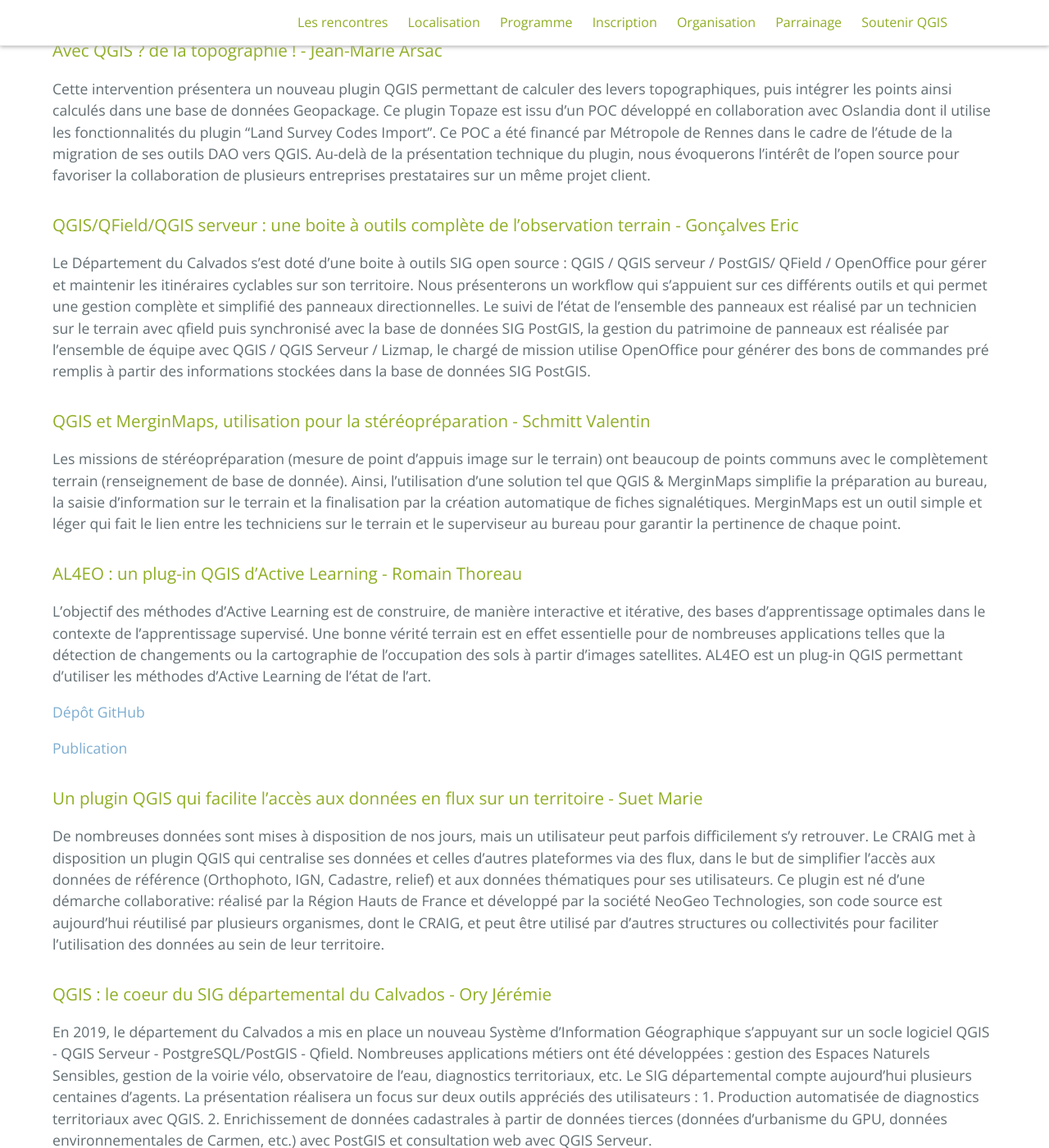
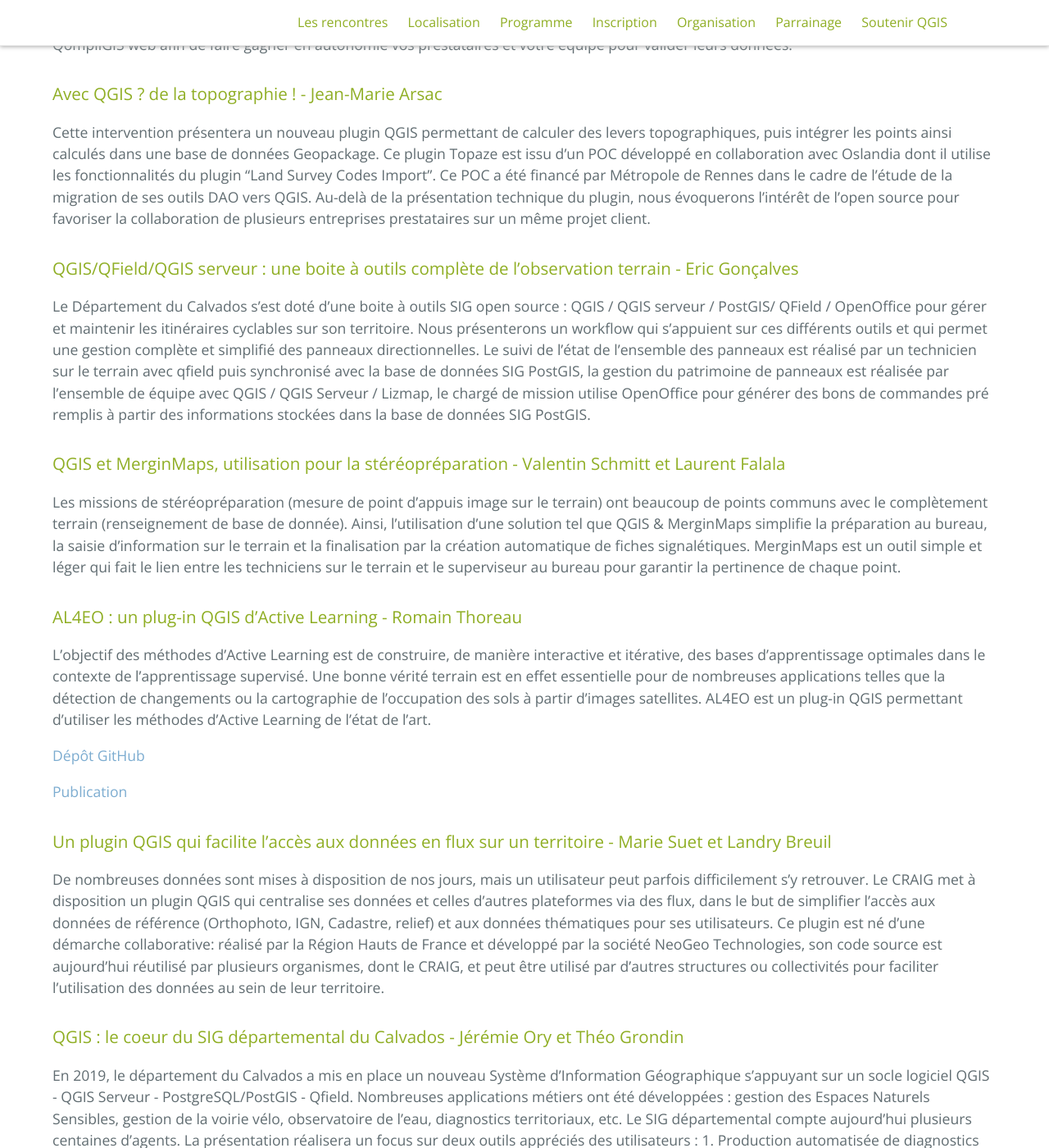
Before and after one commit to OSGeo-fr/QGIS-conf-fr-website, a Jekyll site: the page built from z20_programme.md, in a window 1280 px wide and 1400 px high, scrolled down 1988 px. Shown: the whole window at 82% size. Built offline with Jekyll 4.4.1, drawn with Linux system fonts in a browser that asks for light colours; some of the changed text lies outside the part shown.

Commit message:
ajout des co-présentateurs

```diff
--- a/z20_programme.md
+++ b/z20_programme.md
@@ -29,8 +29,8 @@ A paraître
         <tr class="atelier">
             <td><b>09h30 - 12h00</b><br><a href="#qgis-et-postgis--trucs-et-astuces---julien-cabieces-oslandia">QGIS et PostGIS : Trucs et astuces - Julien Cabieces (Oslandia)</a></td>
             <td><b>09h30 - 12h00</b><br><a href="#publication-sur-le-web-dun-projet-qgis-avec-la-solution-opensource-lizmap---etienne-trimaille-3liz">Publication sur le web d’un projet QGIS avec la solution opensource Lizmap - Etienne Trimaille (3Liz)</a></td>
-            <td><b>09h30 - 12h00</b><br><a href="#création-de-tableaux-de-bord-dynamiques-dans-qgis---robin-bonnefoy-fredon-occitanie">Création de tableaux de bord dynamiques dans QGIS - Robin Bonnefoy (FREDON Occitanie)</a></td>
-            <td><b>09h30 - 12h00</b><br><a href="#a-la-découverte-des-données-lidar-hd--vers-une-cartographie-3d-france-entière---sedant-olivia-ign">A la découverte des données Lidar HD : vers une cartographie 3D France entière - Sedant Olivia (IGN)</a></td>
+            <td><b>09h30 - 12h00</b><br><a href="#création-de-tableaux-de-bord-dynamiques-dans-qgis---robin-bonnefoy-fredon-occitanie">Création de tableaux de bord dynamiques dans QGIS - Robin Bonnefoy et Émilie Algans (FREDON Occitanie)</a></td>
+            <td><b>09h30 - 12h00</b><br><a href="#a-la-découverte-des-données-lidar-hd--vers-une-cartographie-3d-france-entière---terry-moreau-ign">A la découverte des données Lidar HD : vers une cartographie 3D France entière - Terry Moreau (IGN)</a></td>
             <td><b>09h30 - 12h00</b><br><a href="#débuter-avec-le-modeleur-graphique-de-qgis---marjorie-fangain-keolis">Débuter avec le modeleur graphique de QGIS - Marjorie Fangain (KEOLIS)</a></td>
             <td><b>09h30 - 12h00</b><br><a href="#initation-à-qgis---nicolas-roelandt-université-gustave-eiffel">Initiation à QGIS - Nicolas Roelandt (Université Gustave Eiffel)</a></td>
          </tr>
@@ -67,8 +67,8 @@ A paraître
     </tr>
     <tr class="pair">
       <td>09:55</td>
-      <td><a href="#qompligis-les-nouveautés-vers-une-version-web----bré-vincent">QompliGIS, les nouveautés, vers une version web ...</a></td>
-      <td>Vincent Bré (Oslandia)</td>
+      <td><a href="#qompligis-les-nouveautés-vers-une-version-web----vincent-bré-et-gwendoline-andres">QompliGIS, les nouveautés, vers une version web ...</a></td>
+      <td>Vincent Bré et Gwendoline Andres (Oslandia)</td>
     </tr>
     <tr class="impair">
       <td>10:20</td>
@@ -82,13 +82,13 @@ A paraître
     </tr>
     <tr class="impair">
       <td>11:10</td>
-      <td><a href="#qgisqfieldqgis-serveur--une-boite-à-outils-complète-de-lobservation-terrain---gonçalves-eric">QGIS/QField/QGIS serveur : une boite à outils complète de l’observation terrain</a></td>
+      <td><a href="#qgisqfieldqgis-serveur--une-boite-à-outils-complète-de-lobservation-terrain---eric-gonçalves">QGIS/QField/QGIS serveur : une boite à outils complète de l’observation terrain</a></td>
       <td>Théo Grondin (Conseil Départemental du Calvados)</td>
     </tr>
     <tr class="pair">
       <td>11:35</td>
-      <td><a href="#qgis-et-merginmaps-utilisation-pour-la-stéréopréparation---schmitt-valentin">QGIS et MerginMaps, utilisation pour la stéréopréparation</a></td>
-      <td>Schmitt Valentin (IGN FI)</td>
+      <td><a href="#qgis-et-merginmaps-utilisation-pour-la-stéréopréparation---valentin-schmitt-et-laurent-falala">QGIS et MerginMaps, utilisation pour la stéréopréparation</a></td>
+      <td>Schmitt Valentin et Laurent Falala (IGN FI)</td>
     </tr>
     <tr class="impair">
       <td>12:00</td>
@@ -102,17 +102,17 @@ A paraître
     </tr>
     <tr class="impair">
       <td>14:00</td>
-      <td><a href="#un-plugin-qgis-qui-facilite-laccès-aux-données-en-flux-sur-un-territoire---suet-marie">Un plugin QGIS qui facilite l'accès aux données en flux sur un territoire</a></td>
-      <td>Marie Suet (CRAIG)</td>
+      <td><a href="#un-plugin-qgis-qui-facilite-laccès-aux-données-en-flux-sur-un-territoire---marie-suet-et-landry-breuil">Un plugin QGIS qui facilite l'accès aux données en flux sur un territoire</a></td>
+      <td>Marie Suet et Landry Breuil (CRAIG)</td>
     </tr>
     <tr class="pair">
       <td>14:25</td>
-      <td><a href="#qgis--le-coeur-du-sig-départemental-du-calvados---ory-jérémie">QGIS : le coeur du SIG départemental du Calvados</a></td>
-      <td>Jérémie Ory (Département du Calvados)</td>
+      <td><a href="#qgis--le-coeur-du-sig-départemental-du-calvados---jérémie-ory-et-théo-grondin">QGIS : le coeur du SIG départemental du Calvados</a></td>
+      <td>Jérémie Ory et Théo Grondin (Département du Calvados)</td>
     </tr>
     <tr class="impair">
       <td>14:50</td>
-      <td><a href="#qgis-au-coeur-du-système-dinformation-naturaliste-de-martinique---douchin-mickaël">QGIS au coeur du Système d'Information Naturaliste de Martinique</a></td>
+      <td><a href="#qgis-au-coeur-du-système-dinformation-naturaliste-de-martinique---mickaël-douchin">QGIS au coeur du Système d'Information Naturaliste de Martinique</a></td>
       <td>Mickaël Douchin (3Liz)</td>
     </tr>
     <tr class="pair">
@@ -127,8 +127,8 @@ A paraître
     </tr>
     <tr class="pair">
       <td>16:05</td>
-      <td><a href="#qgis-plugin--plui-versionning----bruno-defrance">QGIS Plugin: PLU(i) versionning</a></td>
-      <td>Bruno Defrance (Grenoble Alpes Métropole)</td>
+      <td><a href="#qgis-plugin--plui-versionning----bruno-defrance-et-eric-vinouze">QGIS Plugin: PLU(i) versionning</a></td>
+      <td>Bruno Defrance (Grenoble Alpes Métropole) et Eric Vinouze (AURG)</td>
     </tr>
     <tr class="impair">
       <td>16:30</td>
@@ -245,7 +245,7 @@ Présentation (histoire du développement, théorie rapide, cas pratiques & dév
 ---------------------------------------
 ## Programme détaillé des conférences
 
-### QompliGIS, les nouveautés, vers une version web ... - Bré Vincent
+### QompliGIS, les nouveautés, vers une version web ... - Vincent Bré et Gwendoline Andres
 
 De nombreux services font appel à des prestataires pour réaliser leurs plans. Une fois la numérisation effectuée et livrée, le client doit s’assurer de la conformité des données avant de les intégrer dans son SIG. Initialement c'est pour répondre à cette problématique du monde de la topographie qu'Oslandia a développé le plugin QompliGIS. Toutefois, la vérification des données s'inscrit dans tout secteur d'activité. En effet, ce plugin a pour objectif de proposer un moyen simple de vérifier si la structure d’un jeu de données est conforme avec la structure d’un jeu de données de référence. Nous allons présenter les nouvelles fonctionnalités de cette année et, en avant première, QompliGIS web afin de faire gagner en autonomie vos prestataires et votre équipe pour valider leurs données.
 
@@ -253,11 +253,11 @@ De nombreux services font appel à des prestataires pour réaliser leurs plans.
 
 Cette intervention présentera un nouveau plugin QGIS permettant de calculer des levers topographiques, puis intégrer les points ainsi calculés dans une base de données Geopackage. Ce plugin Topaze est issu d'un POC développé en collaboration avec Oslandia dont il utilise les fonctionnalités du plugin "Land Survey Codes Import". Ce POC a été financé par Métropole de Rennes dans le cadre de l'étude de la migration de ses outils DAO vers QGIS. Au-delà de la présentation technique du plugin, nous évoquerons l'intérêt de l'open source pour favoriser la collaboration de plusieurs entreprises prestataires sur un même projet client.
 
-### QGIS/QField/QGIS serveur : une boite à outils complète de l’observation terrain - Gonçalves Eric
+### QGIS/QField/QGIS serveur : une boite à outils complète de l’observation terrain - Eric Gonçalves
 
 Le Département du Calvados s’est doté d’une boite à outils SIG open source : QGIS / QGIS serveur / PostGIS/ QField / OpenOffice pour gérer et maintenir les itinéraires cyclables sur son territoire. Nous présenterons un workflow qui s’appuient sur ces différents outils et qui permet une gestion complète et simplifié des panneaux directionnelles. Le suivi de l’état de l’ensemble des panneaux est réalisé par un technicien sur le terrain avec qfield puis synchronisé avec la base de données SIG PostGIS, la gestion du patrimoine de panneaux est réalisée par l’ensemble de équipe avec QGIS / QGIS Serveur / Lizmap, le chargé de mission utilise OpenOffice pour générer des bons de commandes pré remplis à partir des informations stockées dans la base de données SIG PostGIS.
 
-### QGIS et MerginMaps, utilisation pour la stéréopréparation - Schmitt Valentin
+### QGIS et MerginMaps, utilisation pour la stéréopréparation - Valentin Schmitt et Laurent Falala
 
 Les missions de stéréopréparation (mesure de point d'appuis image sur le terrain) ont beaucoup de points communs avec le complètement terrain (renseignement de base de donnée). Ainsi, l'utilisation d'une solution tel que QGIS & MerginMaps simplifie la préparation au bureau, la saisie d'information sur le terrain et la finalisation par la création automatique de fiches signalétiques. MerginMaps est un outil simple et léger qui fait le lien entre les techniciens sur le terrain et le superviseur au bureau pour garantir la pertinence de chaque point.
 
@@ -269,15 +269,15 @@ L'objectif des méthodes d'Active Learning est de construire, de manière intera
 
 <a href="https://ieeexplore.ieee.org/document/9774342">Publication</a>
 
-### Un plugin QGIS qui facilite l'accès aux données en flux sur un territoire - Suet Marie
+### Un plugin QGIS qui facilite l'accès aux données en flux sur un territoire - Marie Suet et Landry Breuil
 
 De nombreuses données sont mises à disposition de nos jours, mais un utilisateur peut parfois difficilement s'y retrouver. Le CRAIG met à disposition un plugin QGIS qui centralise ses données et celles d'autres plateformes via des flux, dans le but de simplifier l'accès aux données de référence (Orthophoto, IGN, Cadastre, relief) et aux données thématiques pour ses utilisateurs. Ce plugin est né d'une démarche collaborative: réalisé par la Région Hauts de France et développé par la société NeoGeo Technologies, son code source est aujourd'hui réutilisé par plusieurs organismes, dont le CRAIG, et peut être utilisé par d'autres structures ou collectivités pour faciliter l'utilisation des données au sein de leur territoire.
 
-### QGIS : le coeur du SIG départemental du Calvados - Ory Jérémie
+### QGIS : le coeur du SIG départemental du Calvados - Jérémie Ory et Théo Grondin
 
 En 2019, le département du Calvados a mis en place un nouveau Système d'Information Géographique s’appuyant sur un socle logiciel QGIS - QGIS Serveur - PostgreSQL/PostGIS - Qfield. Nombreuses applications métiers ont été développées : gestion des Espaces Naturels Sensibles, gestion de la voirie vélo, observatoire de l’eau, diagnostics territoriaux, etc. Le SIG départemental compte aujourd’hui plusieurs centaines d’agents. La présentation réalisera un focus sur deux outils appréciés des utilisateurs : 1. Production automatisée de diagnostics territoriaux avec QGIS. 2. Enrichissement de données cadastrales à partir de données tierces (données d’urbanisme du GPU, données environnementales de Carmen, etc.) avec PostGIS et consultation web avec QGIS Serveur.
 
-#### QGIS au coeur du Système d'Information Naturaliste de Martinique - Douchin Mickaël
+#### QGIS au coeur du Système d'Information Naturaliste de Martinique - Mickaël Douchin
 
 Dans le cadre de l’Observatoire martiniquais de la biodiversité (OMB), le Parc Naturel Régional de Martinique a souhaité mettre en place un outil Open Source facilitant la mutualisation et la valorisation des connaissances naturalistes sur le territoire Martiniquais. Cet outil devait s'inscrire dans le Système d’information Nature et Paysage (SINP) du Ministère de l’Environnement. La solution retenue et déployée est centrée sur QGIS. L'objectif de cette présentation est de présenter l'éco-système QGIS permettant de mettre en oeuvre un Système d'Information Géographique le plus complet possible : Gestion de données (QGIS), Saisie terrain (Qfield), valorisation et publication web (Lizmap) ; en s'appuyant sur l'expérience du PNR Martinique.
 
@@ -285,7 +285,7 @@ Dans le cadre de l’Observatoire martiniquais de la biodiversité (OMB), le Par
 
 L’Etablissement public Loire est un syndicat mixte (EPTB) composé de soixante collectivités (Régions, Départements et Intercommunalités) et d'une soixantaine d'agents.  Les données métiers de l'Etablissement sont stockées dans une Base de données PostgreSQL/PostGIS et sont utilisées par une quarantaine d'agents, essentiellement via QGIS.  Jusqu'en 2022 QGIS était installé manuellement et paramétré à l'identique sur les postes utilisateurs. Un système de déploiement en masse sur l'ensemble des postes a été mis en place permettant de maintenir les versions à jour à de personnaliser les paramètres selon le profil utilisateur.  Cette présentation propose de détailler les outils et la méthodologie mis en place pour industrialiser le déploiement et la mise à jour de QGIS sur le parc.
 
-### QGIS Plugin : PLU(i) versionning -  Bruno Defrance
+### QGIS Plugin : PLU(i) versionning -  Bruno Defrance et Eric Vinouze
 
 Grenoble-Alpes-Métropole, l'Agence d'urbanisme de la région grenobloise et Oslandia développent actuellement un plugin QGIS pour faciliter le suivi de numérisation des PLU(i) dans un environnement PostgreSQL. Basé sur le standard CNIG, cet outil permet de générer des versions de numérisation en s'appuyant, pour chaque procédure traitée, sur l'ensemble des projets thématiques qui sont mobilisés (zonage, OAP, ER, etc.). Il permet ainsi, à partir de versions duplicables, d'aboutir en fin de procédure du PLU(i) à des versions validées dont le contenu constituera les éléments graphiques du document opposable. Côté IHM, outre la mise à disposition d’un tableau de bord des versions, l'outil est doté d'un système d'import des fichiers SHAPE au format CNIG.
 
```
Also changed, not shown: other parts of z20_programme.md (+4 -4 lines).
